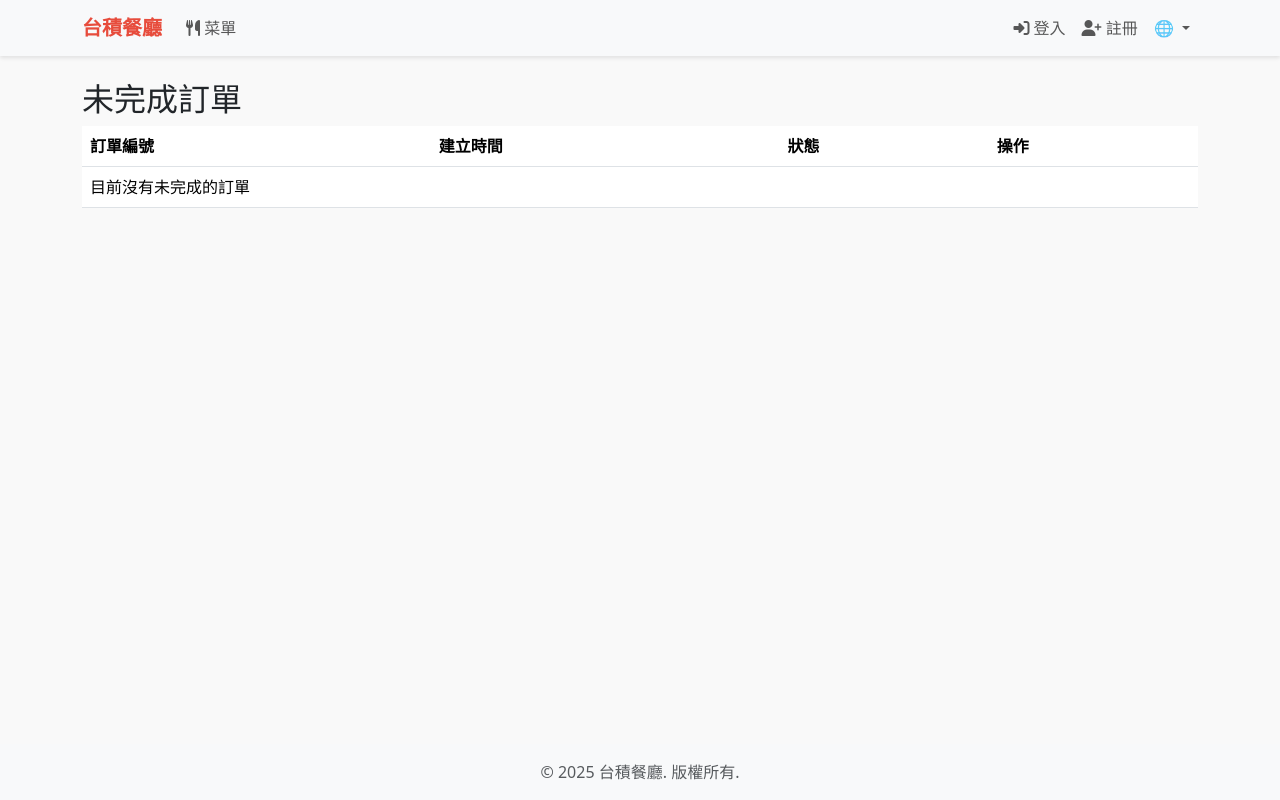
After one commit to hideseekii/CloudNative_FinalProject, a Django app: page /orders/staff/order/ in a window 1280 px wide. The commit adds this page. Run offline with Django 5.2, Linux system fonts and the light colour scheme; data that the repository does not hold is empty.

Commit message:
新增把未完成訂單改為完成功能

```diff
--- a/orders/urls.py
+++ b/orders/urls.py
@@ -21,4 +21,7 @@ urlpatterns = [
 
     path('generate-monthly-report/', views.generate_monthly_report, name='generate_monthly_report'),
 
+    path('staff/order/', views.staff_order_list, name='staff_order_list'),
+    path('staff/order/<int:order_id>/complete/', views.mark_order_complete, name='mark_order_complete'),
+
 ]
--- a/orders/views.py
+++ b/orders/views.py
@@ -16,6 +16,15 @@ from django.utils.timezone import now
 from django.db.models import Sum
 from datetime import datetime
 
+def staff_order_list(request):
+    orders = Order.objects.filter(state=Order.State.UNFINISHED).order_by('-datetime')
+    return render(request, 'orders/staff_order_list.html', {'orders': orders})
+
+def mark_order_complete(request, order_id):
+    order = get_object_or_404(Order, pk=order_id)
+    order.state = Order.State.FINISHED
+    order.save()
+    return redirect('orders:staff_order_list')
 
 def generate_monthly_report(request):
     now = timezone.now()
--- a/templates/base.html
+++ b/templates/base.html
@@ -43,7 +43,7 @@
                         <ul class="dropdown-menu dropdown-menu-end" aria-labelledby="navbarDropdown">
                             <li>
                                 <a class="dropdown-item" href="{% url 'orders:order_history' %}">
-                                    <i class="fas fa-history"></i> {% trans "訂單歷史" %}
+                                    <i class="fas fa-tasks"></i> {% trans "訂單歷史" %}
                                 </a>
                             </li>
 
@@ -52,6 +52,12 @@
                             <li>
                                 <a class="dropdown-item" href="{% url 'reviews:review_list' %}">
                                     <i class="fas fa-star"></i> {% trans "查看評價" %}
+                                </a>
+                            </li>
+                            <li><hr class="dropdown-divider"></li>
+                            <li>
+                                <a class="dropdown-item" href="{% url 'orders:staff_order_list' %}">
+                                    <i class="fas fa-tasks"></i> {% trans "訂單狀態" %}
                                 </a>
                             </li>
                             <li><hr class="dropdown-divider"></li>
--- /dev/null
+++ b/templates/orders/staff_order_list.html
@@ -0,0 +1,32 @@
+<!-- templates/orders/staff_order_list.html -->
+{% extends "base.html" %}
+{% block content %}
+<h2>未完成訂單</h2>
+<table class="table">
+    <thead>
+        <tr>
+            <th>訂單編號</th>
+            <th>建立時間</th>
+            <th>狀態</th>
+            <th>操作</th>
+        </tr>
+    </thead>
+    <tbody>
+        {% for order in orders %}
+        <tr>
+            <td>{{ order.order_id }}</td>
+            <td>{{ order.datetime }}</td>
+            <td>{{ order.get_state_display }}</td>
+            <td>
+                <form method="post" action="{% url 'orders:mark_order_complete' order.order_id %}">
+                    {% csrf_token %}
+                    <button class="btn btn-success btn-sm" type="submit">標記為完成</button>
+                </form>
+            </td>
+        </tr>
+        {% empty %}
+        <tr><td colspan="4">目前沒有未完成的訂單</td></tr>
+        {% endfor %}
+    </tbody>
+</table>
+{% endblock %}
--- a/templates/staff/account/login.html
+++ b/templates/staff/account/login.html
@@ -38,7 +38,7 @@
 
             <div class="form-floating mb-3">
                 <input type="text" class="form-control {% if form.username.errors %}is-invalid{% endif %}"
-                       id="id_username" name="username" placeholder="用戶名" required>
+                       id="id_username" name="username" placeholder="{% trans '用戶名' %}" required>
                 <label for="id_username">{% trans "用戶名" %}</label>
                 {% if form.username.errors %}
                 <div class="invalid-feedback">
@@ -51,7 +51,7 @@
 
             <div class="form-floating mb-3">
                 <input type="password" class="form-control {% if form.password.errors %}is-invalid{% endif %}"
-                       id="id_password" name="password" placeholder="密碼" required>
+                       id="id_password" name="password" placeholder="{% trans '密碼' %}" required>
                 <label for="id_password">{% trans "密碼" %}</label>
                 {% if form.password.errors %}
                 <div class="invalid-feedback">
--- a/templates/staff/account/password_change_form.html
+++ b/templates/staff/account/password_change_form.html
@@ -33,7 +33,7 @@
 
             <div class="form-floating mb-3">
                 <input type="email" class="form-control {% if form.email.errors %}is-invalid{% endif %}"
-                       id="id_email" name="email" placeholder="電子郵件地址" required>
+                       id="id_email" name="email" placeholder="{% trans '電子郵件地址' %}" required>
                 <label for="id_email">{% trans "電子郵件地址" %}</label>
                 {% if form.email.errors %}
                 <div class="invalid-feedback">
--- a/templates/users/account/login.html
+++ b/templates/users/account/login.html
@@ -38,7 +38,7 @@
 
             <div class="form-floating mb-3">
                 <input type="text" class="form-control {% if form.username.errors %}is-invalid{% endif %}"
-                       id="id_username" name="username" placeholder="用戶名" required>
+                       id="id_username" name="username" placeholder="{% trans '用戶名' %}" required>
                 <label for="id_username">{% trans "電子郵件" %}</label>
                 {% if form.username.errors %}
                 <div class="invalid-feedback">
@@ -51,7 +51,7 @@
 
             <div class="form-floating mb-3">
                 <input type="password" class="form-control {% if form.password.errors %}is-invalid{% endif %}"
-                       id="id_password" name="password" placeholder="密碼" required>
+                       id="id_password" name="password" placeholder="{% trans '密碼' %}" required>
                 <label for="id_password">{% trans "密碼" %}</label>
                 {% if form.password.errors %}
                 <div class="invalid-feedback">
--- a/templates/users/account/password_change_form.html
+++ b/templates/users/account/password_change_form.html
@@ -33,7 +33,7 @@
 
             <div class="form-floating mb-3">
                 <input type="email" class="form-control {% if form.email.errors %}is-invalid{% endif %}"
-                       id="id_email" name="email" placeholder="電子郵件地址" required>
+                       id="id_email" name="email" placeholder="{% trans '電子郵件地址' %}" required>
                 <label for="id_email">{% trans "電子郵件地址" %}</label>
                 {% if form.email.errors %}
                 <div class="invalid-feedback">
--- a/templates/users/account/signup.html
+++ b/templates/users/account/signup.html
@@ -35,7 +35,7 @@
             <!-- 電子郵件欄位 -->
             <div class="form-floating mb-3">
                 <input type="email" class="form-control {% if form.email.errors %}is-invalid{% endif %}"
-                       id="id_email" name="email" placeholder="電子郵件" required>
+                       id="id_email" name="email" placeholder="{% trans '電子郵件' %}" required>
                 <label for="id_email">{% trans "電子郵件" %}</label>
                 {% if form.email.errors %}
                 <div class="invalid-feedback">
```
Also changed, not shown: templates/menu/base.html (+6 -1 lines), locale/en/LC_MESSAGES/django.po, locale/zh_Hant/LC_MESSAGES/django.po, 1 other file.
